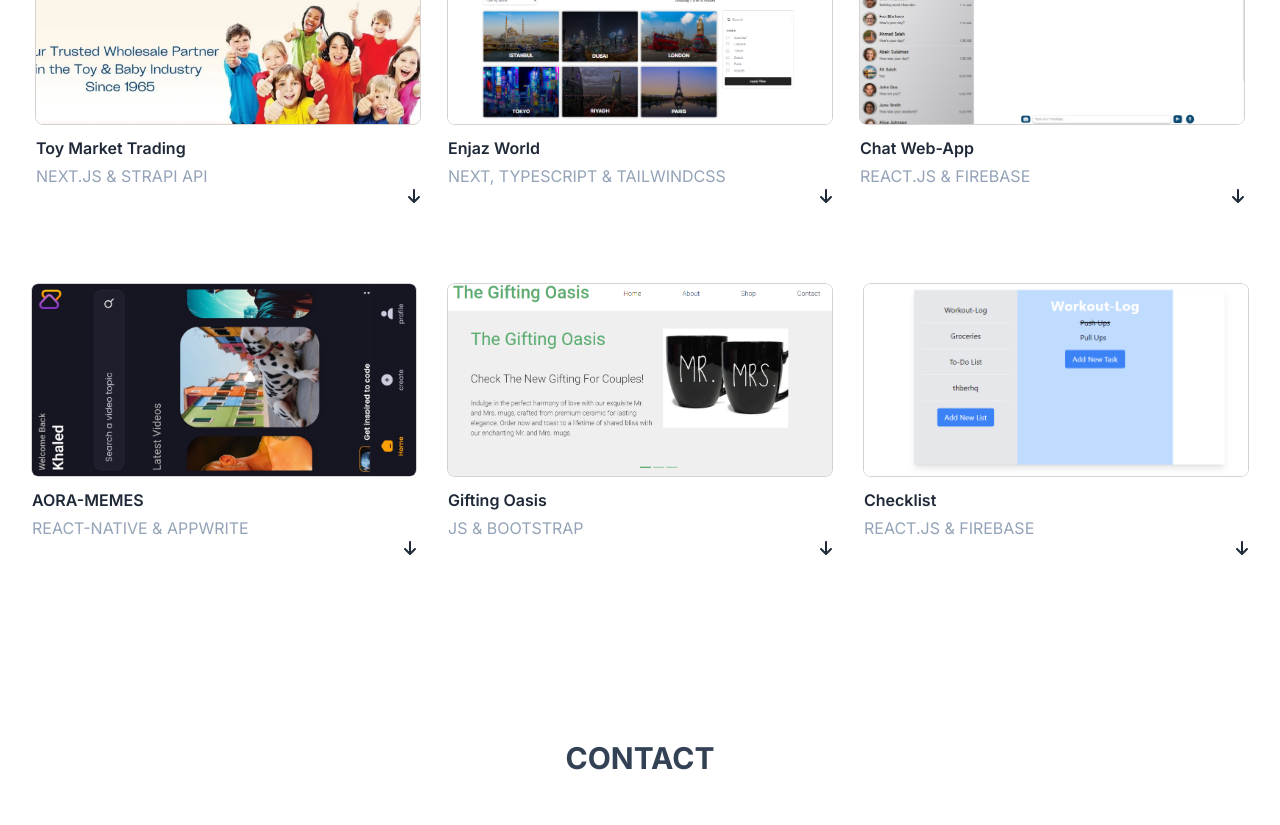
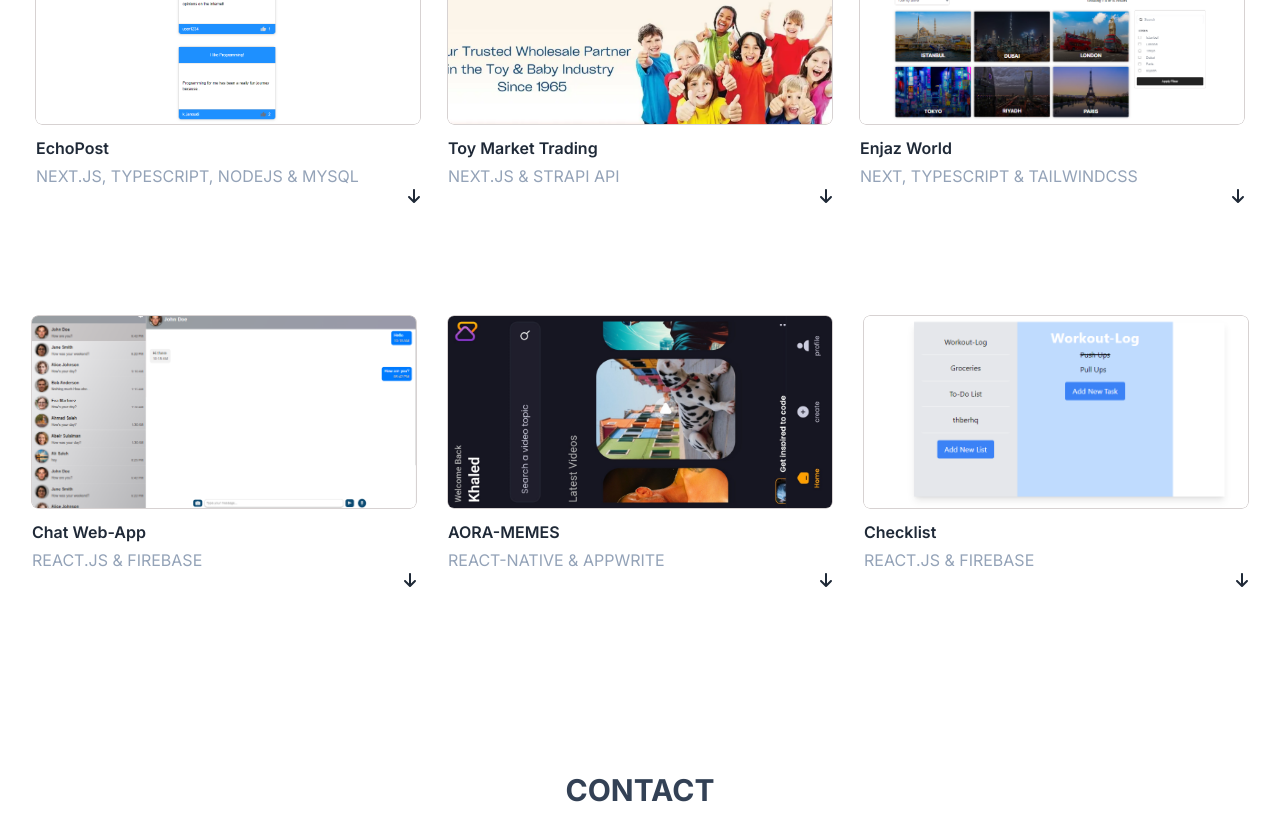
Before and after one commit to Kjanoudii/My-Portfolio, a Next.js app: page / in a window 1280 px wide. Shown: the part 2180-3005 px from the top of the page. Built offline with nearby package versions, Linux system fonts and the light colour scheme.

Commit message:
echo post

```diff
--- a/src/app/page.tsx
+++ b/src/app/page.tsx
@@ -9,6 +9,7 @@ import tmt from "../assets/images/tmt.png";
 import enjaz from "../assets/images/enjaz.png";
 import reactimg from "../assets/images/reactChat.png";
 import giftImg from "../assets/images/GiftingOasis.png";
+import ehcoPost from "../assets/images/echoPost.png";
 import aora from "../assets/images/aora.jpg";
 
 import checklistImg from "../assets/images/check-list.png";
@@ -26,6 +27,21 @@ interface ProjectProps {
 }
 export default function Home() {
   const projects: ProjectProps[] = [
+    {
+      img: ehcoPost.src,
+      name: "EchoPost",
+      type: "NEXT.JS, TYPESCRIPT, NODEJS & MYSQL",
+      link: "https://microblog-app.vercel.app/",
+      description: `EchoPost is a robust full-stack web application designed
+  to mimic the core functionalities of social platforms like Twitter/X.
+  The project is divided into two separate repositories: one for the frontend and
+  another for the backend. The frontend leverages Next.js, TypeScript, and
+  TailwindCSS, while the backend is built using ExpressJS, Node.js, and MySQL.
+  Users can register, log in, create posts, and like other users' posts.
+   With JWT for authentication, EchoPost ensures secures user sessions and
+   data integrity. This project showcases my ability to develop and manage
+   complex web applications across different stacks, emphasizing frontend, backend and authentication expertise.`,
+    },
     {
       img: tmt.src,
       name: "Toy Market Trading",
@@ -71,30 +87,30 @@ export default function Home() {
       description: `AORA-MEMES is a React Native Expo application that uses Appwrite as
       the backend. Users can log in, view short videos and meme videos, and post/create
       their own short videos. This project demonstrates my ability to develop mobile
-      applications with dynamic content and user interactions using modern technologies.
+      applications with dynamic content and u ser interactions using modern technologies.
      <br/>
       Note: To view this app, you must install the
       expo go app on your phone (appstore or googleplay) and scan the preview QR-code.
       `,
     },
-    {
-      img: giftImg.src,
-      name: "Gifting Oasis",
-      type: "JS & BOOTSTRAP",
-      link: "https://giftoasis.netlify.app/",
-      description: `"The Gifting Oasis" epitomizes a modern and user-centric web
-      application, showcasing the seamless integration of Bootstrap and Vanilla JavaScript. Designed to be a one-stop destination for gift seekers, this project radiates simplicity and elegance through its design and user interface.
-With its responsive layout and fluid navigation, "The Gifting Oasis" ensures a
-delightful browsing experience across various devices. Leveraging Bootstrap's
-robust framework, the website offers a blend of functionality and
-aesthetics, allowing users to explore a diverse range of gifts across different
-categories .
-This project underscores my proficiency in frontend development, highlighting my
-ability to use Vanilla JavaScript to create dynamic and
-interactive user experiences.
+    //     {
+    //       img: giftImg.src,
+    //       name: "Gifting Oasis",
+    //       type: "JS & BOOTSTRAP",
+    //       link: "https://giftoasis.netlify.app/",
+    //       description: `"The Gifting Oasis" epitomizes a modern and user-centric web
+    //       application, showcasing the seamless integration of Bootstrap and Vanilla JavaScript. Designed to be a one-stop destination for gift seekers, this project radiates simplicity and elegance through its design and user interface.
+    // With its responsive layout and fluid navigation, "The Gifting Oasis" ensures a
+    // delightful browsing experience across various devices. Leveraging Bootstrap's
+    // robust framework, the website offers a blend of functionality and
+    // aesthetics, allowing users to explore a diverse range of gifts across different
+    // categories .
+    // This project underscores my proficiency in frontend development, highlighting my
+    // ability to use Vanilla JavaScript to create dynamic and
+    // interactive user experiences.
 
-`,
-    },
+    // `,
+    //     },
 
     {
       img: checklistImg.src,
@@ -146,8 +162,7 @@ interactive user experiences.
             );
           })}
         </div>
-        <div className="lg:flex lg:flex-row justify-center gap-2">
-
+        <div className="lg:flex lg:flex-row justify-center gap-2 mt-8">
           {projects.slice(3, 6).map((item, index) => {
             return (
               <Project
```
Also changed, not shown: src/assets/images/echoPost.png (added).
